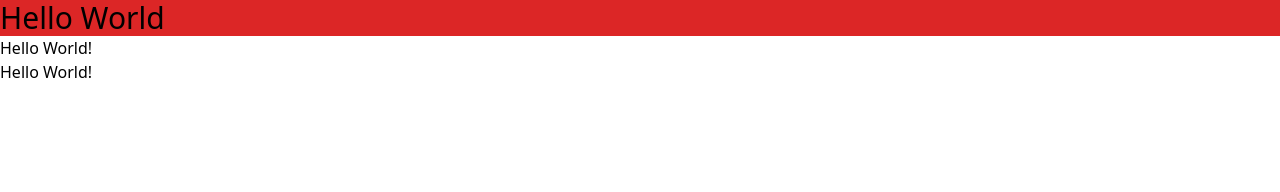
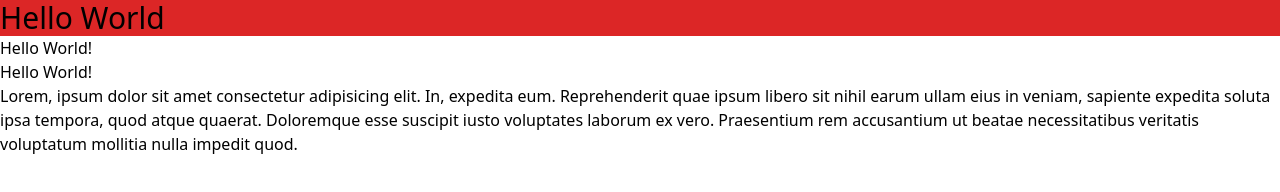
Before and after one commit to saiful963/first-tailwind-project, a website built with Vite: page index.html in a window 1280 px wide. Built offline with nearby package versions, Linux system fonts and the light colour scheme.

Commit message:
second commit

```diff
--- a/index.html
+++ b/index.html
@@ -11,5 +11,12 @@
     <h1 class="bg-red-600 text-3xl">Hello World</h1>
     <h2>Hello World!</h2>
     <h3>Hello World!</h3>
+    <p>
+      Lorem, ipsum dolor sit amet consectetur adipisicing elit. In, expedita
+      eum. Reprehenderit quae ipsum libero sit nihil earum ullam eius in veniam,
+      sapiente expedita soluta ipsa tempora, quod atque quaerat. Doloremque esse
+      suscipit iusto voluptates laborum ex vero. Praesentium rem accusantium ut
+      beatae necessitatibus veritatis voluptatum mollitia nulla impedit quod.
+    </p>
   </body>
 </html>
```
Also changed, not shown: 1 other file.
